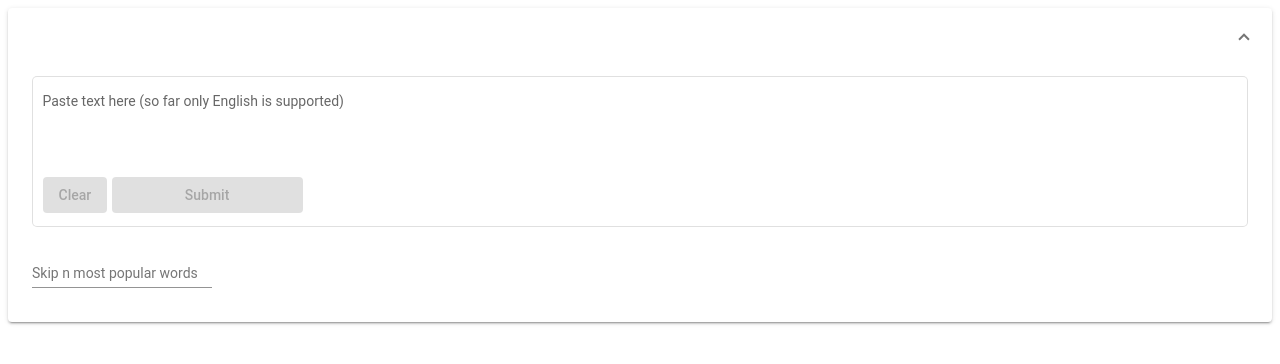
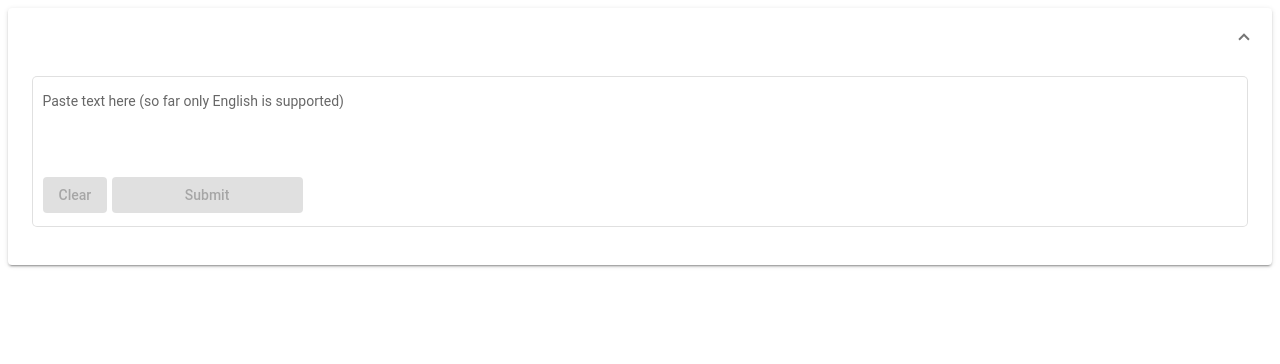
Before and after one commit to jpawz/less-common-words, an Angular app in the folder lcw-ui/: page / in a window 1280 px wide. Shown: the top 364 px of the page. Built offline with nearby package versions, Linux system fonts and the light colour scheme.

Commit message:
Remove filter It doesn't make sense to filter submited data as it causes it to be treated like a new items

```diff
--- a/lcw-ui/src/app/components/text/text.component.html
+++ b/lcw-ui/src/app/components/text/text.component.html
@@ -7,7 +7,3 @@
         <button [disabled]="!text" mat-raised-button (click)="onSubmit()" class="button-submit">Submit</button>
     </div>
 </mat-form-field>
-<mat-form-field class="filter">
-    <mat-label>Skip n most popular words</mat-label>
-    <input type="number" [(ngModel)]="nMostPopular" matInput class="filter">
-</mat-form-field>
--- a/lcw-ui/src/app/components/text/text.component.ts
+++ b/lcw-ui/src/app/components/text/text.component.ts
@@ -11,13 +11,11 @@ export class TextComponent implements OnInit {
   @Output() textEvent = new EventEmitter<string>();
 
   text: string;
-  nMostPopular: number;
 
   constructor(private wordRankService: WordRankService) { }
 
   onSubmit() {
     this.textEvent.emit(this.text);
-    this.wordRankService.filter = this.nMostPopular;
   }
 
   ngOnInit(): void {
--- a/lcw-ui/src/app/services/wordrank-service.ts
+++ b/lcw-ui/src/app/services/wordrank-service.ts
@@ -9,7 +9,6 @@ import { WordRank } from '../entities/word-rank';
 })
 export class WordRankService {
 
-  public filter: number;
   baseUrl = environment.baseUrl;
   private wordRankUrl: string;
 
@@ -28,7 +27,6 @@ export class WordRankService {
         'Content-Type': 'application/json'
       })
     };
-    const param = this.filter === undefined ? '' : '?limit=' + this.filter;
-    return this.http.post<Array<WordRank>>(this.wordRankUrl + '/words' + param, body, httpOptions);
+    return this.http.post<Array<WordRank>>(this.wordRankUrl + '/words', body, httpOptions);
   }
 }
```
